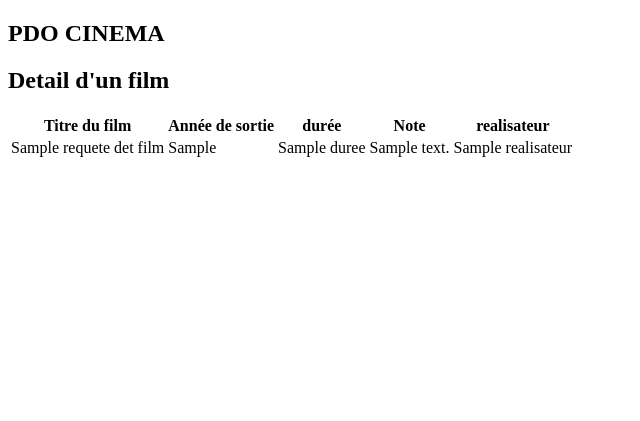
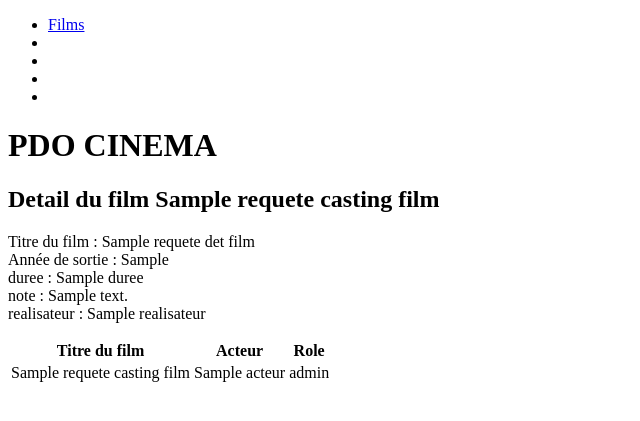
Before and after one commit to cgaroui/cinema_chaima, a PHP site: template view/detailFilm.php in a window 1280 px wide. Shown: the top 421 px of the page, without its empty margins (0-640 px from the left). Run offline with PHP 8.4, Linux system fonts and the light colour scheme; the template is opened without the code that fills it: most values are stand-ins (such as "Sample title", 1, 10 or a date in 2020).

Commit message:
supression view casting film ajout liste casting (avec acteur et role incarné) dans le detail d'un film

```diff
--- a/index.php
+++ b/index.php
@@ -26,7 +26,6 @@ if(isset($_GET["action"])) {
         case "detailFilm" :  $ctrlFilm->detailFilm($id);break;
         case "listGenres" : $ctrlGenre->listGenres();break;
         case "detailGenre" : $ctrlGenre->detailGenre($id);break;
-        case "castingFilm" : $ctrlRole->castingFilm($id);break;
         case "detailRealisateur" : $ctrlRealisateur->detailRealisateur($id);break;
         case "detailActeur" : $ctrlActeur->detailActeur($id);break;
     }
--- a/view/detailFilm.php
+++ b/view/detailFilm.php
@@ -1,27 +1,37 @@
 <?php
 ob_start();
+$castings= $requete_castingFilm->fetchAll();
+$detail_film = $requete_detFilm->fetch();
 ?>
+
+
+
+<p>
+    <?php echo "Titre du film : ".$detail_film["titre"]."<br>".
+     "Année de sortie : ".$detail_film["annee_sortie"]."<br>".
+     "duree : ".$detail_film["duree"]."<br>".
+     "note : ".$detail_film["note"]."<br>".
+     "realisateur : ".$detail_film["realisateur"]?>
+
+</p>
 
 <table>
     <thead>
         <tr>
             <th>Titre du film </th>
-            <th>Année de sortie </th>
-            <th>durée </th>
-            <th>Note</th>
-            <th>realisateur</th>
+            <th>Acteur </th>
+            <th>Role </th>
+
         </tr>
     </thead>
     <tbody>
         <?php
-            foreach($requete_detFilm->fetchAll() as $detFilm){ ?>
-            <h3></h3>
+            foreach($castings as $casting){ ?>
                 <tr>
-                    <td><?=$detFilm["titre"]?></td>
-                    <td><?=$detFilm["annee_sortie"]?></td>
-                    <td><?=$detFilm["duree"]?></td>
-                    <td><?=$detFilm["note"]?></td>
-                    <td><?=$detFilm["realisateur"]?></td>
+                    <td><?=$casting["Titre du film"]?></td>
+                    <td><?=$casting["Acteur"]?></td>
+                    <td><?=$casting["role dans le film"]?></td>
+
 
                 </tr>
                 <?php }?>
@@ -32,6 +42,6 @@ ob_start();
 
 <?php
 $titre = "Detail d'un film ";
-$titre_secondaire = "Detail d'un film ";
+$titre_secondaire = "Detail du film ".$casting["Titre du film"];
 $contenu = ob_get_clean();
 require "view/template.php";
--- a/view/listFilms.php
+++ b/view/listFilms.php
@@ -15,10 +15,10 @@ ob_start();
     </thead>
     <tbody>
         <?php
-        //affichage plusieur lignges (avec fetchAll) en indiquant pour chaque ligne le titre et l'année de sortie du film concerné
+        //affichage plusieur lignes (avec fetchAll) en indiquant pour chaque ligne le titre et l'année de sortie du film concerné
             foreach($requete->fetchAll() as $film){ ?>
                 <tr>
-                    <td><?=$film["titre"]?></td>
+                    <td><a href="index.php?action=detailFilm&id=<?= $film["id_film"] ?>"><?=$film["titre"]?></a></td>
                     <td><?=$film["annee_sortie"]?></td>
                 </tr>
                 <?php }?>
--- a/view/template.php
+++ b/view/template.php
@@ -9,6 +9,14 @@
 </head>
 <body>
     <nav>
+        <ul>
+            <li><a href="index.php?action=listFilms ">Films</a></li>
+            <li></li>
+            <li></li>
+            <li></li>
+            <li></li>
+        </ul>
+    </nav>
         <div id="wrapper" class="uk-container uk-container-expand">
             <main>
                 <div id="contenu">
@@ -20,7 +28,7 @@
             </main>
 
         </div>
-    </nav>
+
 
 </body>
 </html>
```
Also changed, not shown: controller/FilmController.php (+16 -1 lines), view/castingFilm.php (deleted, +0 -35 lines), view/accueil.php (added).
